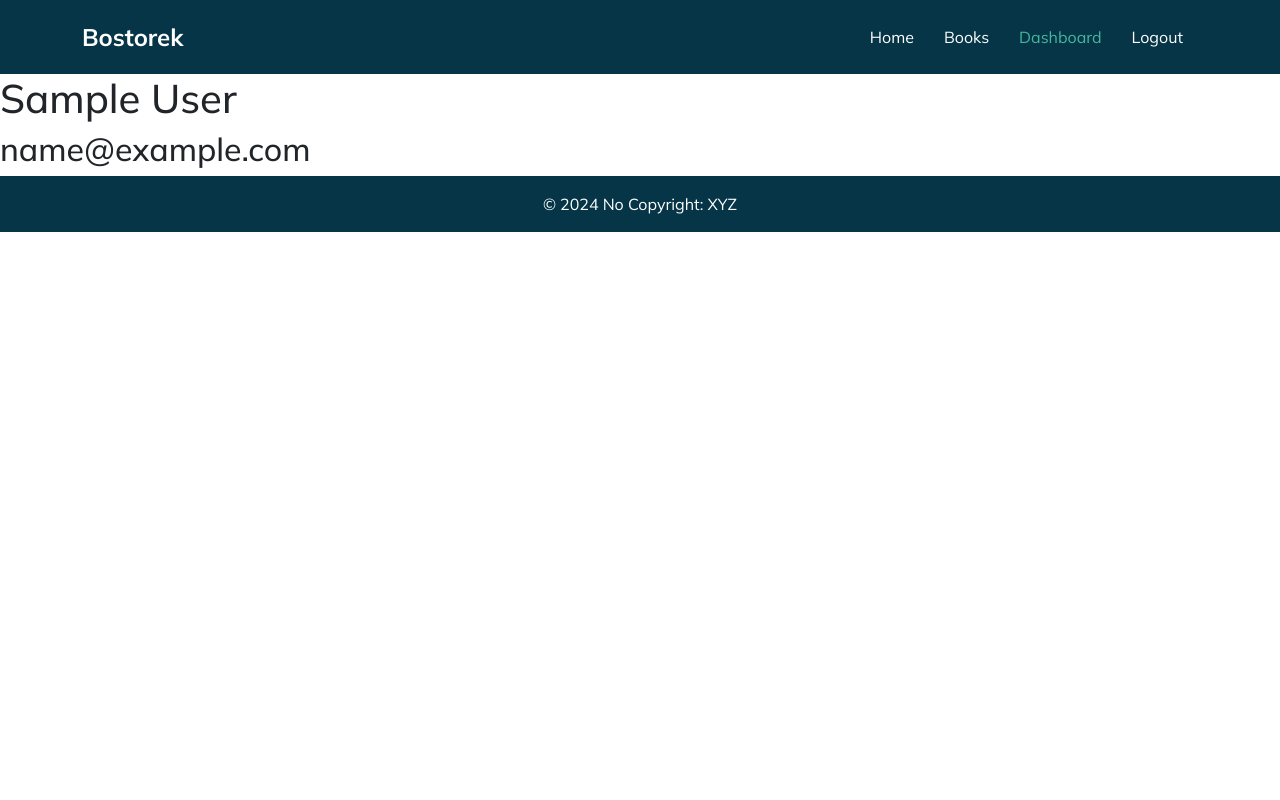
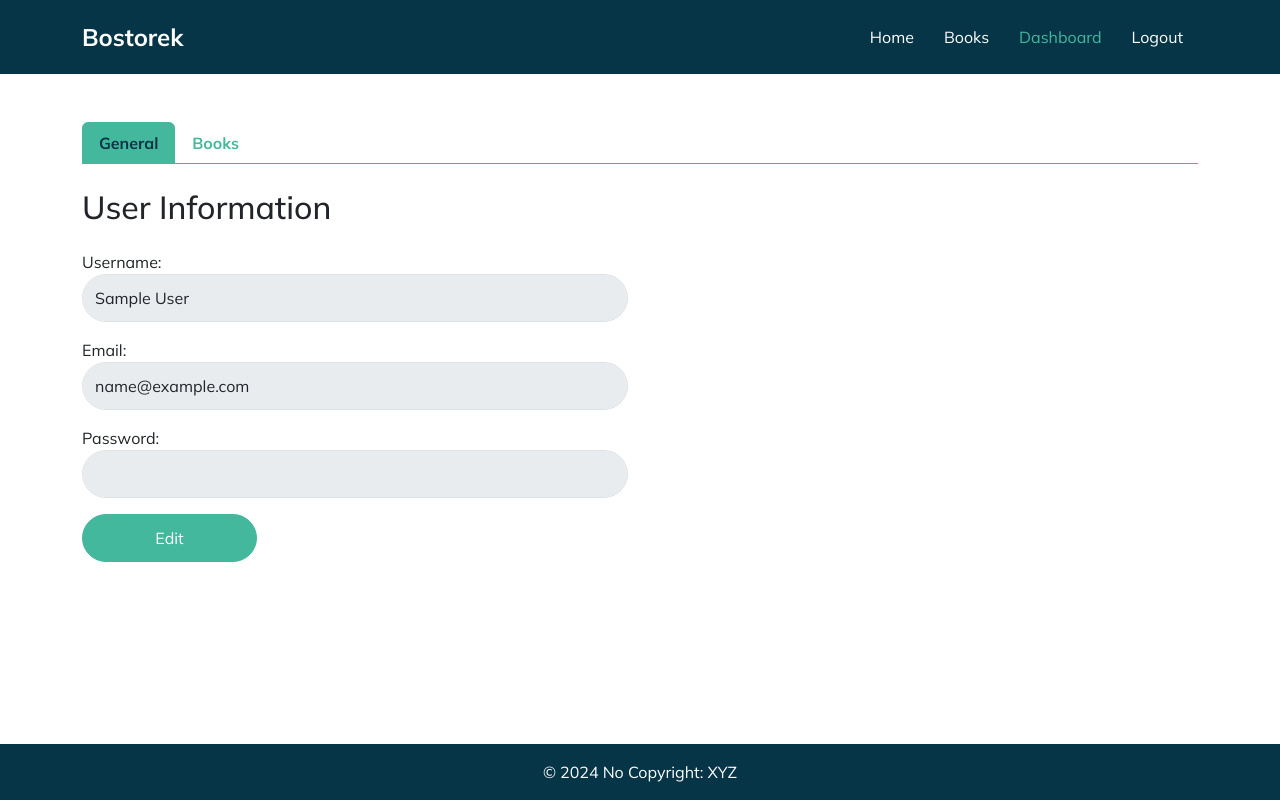
Before and after one commit to nurullahguc/laravel-vue-bostorek, a Vue app in the folder frontend/: page /dashboard in a window 1280 px wide. Built offline with nearby package versions, Linux system fonts and the light colour scheme; no server answers; sample sign-in values are in the browser's storage.

Commit message:
fe - dashboard started

```diff
--- a/frontend/src/assets/styles.css
+++ b/frontend/src/assets/styles.css
@@ -39,6 +39,7 @@
     height: 48px;
     background-color: var(--secondary-color) !important;
     border: 1px solid var(--secondary-color) !important;
+    min-width: 175px;
 }
 
 .btn-primary:hover {
--- a/frontend/src/main.js
+++ b/frontend/src/main.js
@@ -9,6 +9,7 @@
 import {useAuthStore} from "@/stores/authStore.js";
 import Toast from "vue-toastification";
 import "vue-toastification/dist/index.css"
+import axios from "axios";
 
 
 // Import the CSS or use your own!
@@ -22,10 +23,15 @@
 
 
 const pinia = createPinia();
+
 const storedUser = localStorage.getItem("user")
+const token = localStorage.getItem("token")
+
 if (storedUser) {
     const userData = JSON.parse(storedUser);
-    useAuthStore(pinia).user = userData
+    const authStore = useAuthStore(pinia);
+    authStore.user = userData;
+    axios.defaults.headers.common['Authorization'] = `Bearer ${token}`;
 }
 
 const bookStore = useBookStore(pinia);
--- a/frontend/src/stores/authStore.js
+++ b/frontend/src/stores/authStore.js
@@ -25,6 +25,8 @@
                 const response = await axios.post("http://127.0.0.1:8000/api/login", userData);
                 this.user = response.data.user
                 localStorage.setItem("user", JSON.stringify(this.user))
+                localStorage.setItem("token", response.data.token)
+                axios.defaults.headers.common['Authorization'] = `Bearer ${response.data.token}`
             } catch (error) {
                 console.error("Error at register", error)
             }
@@ -32,13 +34,14 @@
         logout() {
             this.user = null;
             localStorage.removeItem("user");
+            localStorage.removeItem("token");
             const toast = useToast();
             toast.success("Logout successfully!", {
                 position: "bottom-left",
                 timeout: 2000,
                 closeButton: 'button',
                 icon: true,
-            })
+            });
         }
 
     }
--- /dev/null
+++ b/frontend/src/stores/userStore.js
@@ -0,0 +1,16 @@
+import {defineStore} from "pinia";
+import axios from "axios"
+
+export const useUserStore = defineStore('userStore', {
+    actions: {
+        async updateUserDetails(updatedUserData) {
+            try {
+                const response = await axios.put("http://127.0.0.1:8000/api/user/update-user", updatedUserData);
+                return response.data;
+            } catch (e) {
+                console.error("Error at updating user details. Err: ", e)
+                throw e.response.data;
+            }
+        }
+    }
+})
--- a/frontend/src/views/DashboardView.vue
+++ b/frontend/src/views/DashboardView.vue
@@ -1,22 +1,139 @@
 <template>
-  <div>
-    <h1>{{ user.name }}</h1>
-    <h2>{{ user.email }}</h2>
-  </div>
+  <section style="min-height: calc(100vh - 130px)">
+    <div class="container py-5">
+      <ul class="nav nav-tabs" id="dashboardTab" role="tablist">
+        <li class="nav-item" role="presentation" @click="activeTab='general'">
+          <button class="nav-link"
+                  :class="{active: activeTab === 'general'}"
+                  id="general-tab" data-bs-toggle="tab" data-bs-target="#general-tab-pane"
+                  type="button" role="tab" aria-controls="general-tab-pane" aria-selected="true">General
+          </button>
+        </li>
+        <li class="nav-item" role="presentation" @click="activeTab='books'">
+          <button :class="{active: activeTab === 'books'}" class="nav-link" id="books-tab" data-bs-toggle="tab"
+                  data-bs-target="#books-tab-pane"
+                  type="button" role="tab" aria-controls="books-tab-pane" aria-selected="false">Books
+          </button>
+        </li>
+      </ul>
+      <div class="tab-content py-4" id="dashboardContent">
+        <div class="tab-pane fade" :class="{'show active': activeTab==='general'}" id="general-tab-pane" role="tabpanel"
+             aria-labelledby="general-tab" tabindex="0">
+          <div class="row">
+            <div class="col-lg-6">
+              <h2 class="mb-4">User Information</h2>
+              <form action="">
+                <div class="mb-3">
+                  <label for="username">Username:</label>
+                  <input v-model="userInfo.username" type="text" class="form-control" id="username"
+                         :disabled="!editMode">
+                </div>
+                <div class="mb-3">
+                  <label for="email">Email:</label>
+                  <input v-model="userInfo.email" type="email" class="form-control" id="email" :disabled="!editMode">
+                </div>
+                <div class="mb-3">
+                  <label for="password">Password:</label>
+                  <input v-model="userInfo.password" type="password" class="form-control" id="password"
+                         :disabled="!editMode">
+                </div>
+                <button @click="editMode ? saveUserInformation() : toggleEditMode()"
+                        type="button" class="btn btn-primary">{{ editMode ? 'Save' : 'Edit' }}
+                </button>
+                <button @click="cancelEditMode" v-if="editMode"
+                        style="background-color: #ecc73c !important; border-color: #ecc73c !important;"
+                        type="button" class="btn btn-primary ms-3">Cancel
+                </button>
+              </form>
+            </div>
+            <div class="col-lg-6"></div>
+          </div>
+        </div>
+        <div class="tab-pane fade" :class="{'show active': activeTab === 'books'}" id="books-tab-pane" role="tabpanel"
+             aria-labelledby="books-tab" tabindex="0">{{ user }}
+        </div>
+      </div>
+    </div>
+  </section>
 </template>
 
 <script>
 import {useAuthStore} from "@/stores/authStore.js";
-import {mapState} from "pinia";
+import {useUserStore} from "@/stores/userStore.js";
+import {mapState, mapActions} from "pinia";
+import {useToast} from "vue-toastification";
 
 export default {
   name: "DashboardView",
+  data() {
+    return {
+      activeTab: 'general',
+      userInfo: {
+        username: '',
+        email: '',
+        password: '',
+      },
+      editMode: false,
+    }
+  },
+  created() {
+    this.userInfo.username = this.user.name;
+    this.userInfo.email = this.user.email;
+  },
   computed: {
-    ...mapState(useAuthStore, ['user'])
+    ...mapState(useAuthStore, ['user']),
+  },
+
+
+  methods: {
+    ...mapActions(useUserStore, ['updateUserDetails']),
+    ...mapActions(useAuthStore, ['logout']),
+    toggleEditMode() {
+      this.editMode = !this.editMode;
+    },
+    async saveUserInformation() {
+      try {
+        await this.updateUserDetails(this.userInfo);
+
+        const toast = useToast();
+        toast.success("Please login with new details.", {
+          position: "top-right",
+          timeout: 2000,
+          closeButton: 'button',
+          icon: true,
+        })
+
+        setTimeout(() => {
+          console.log("logout started!")
+          this.logout();
+        }, 2500)
+      } catch (e) {
+        console.error(e);
+      }
+    },
+    cancelEditMode() {
+      this.editMode = false;
+      this.userInfo.username = this.user.name;
+      this.userInfo.email = this.user.email;
+      this.userInfo.password = '';
+    }
   }
 }
 </script>
 
 <style scoped>
+.nav-link {
+  color: var(--secondary-color);
+  font-weight: bold;
+}
 
+.nav-tabs {
+  border-color: var(--secondary-color);
+}
+
+.nav-link.active {
+  color: var(--primary-color);
+  background-color: var(--secondary-color);
+  border-color: var(--secondary-color);
+}
 </style>
```
